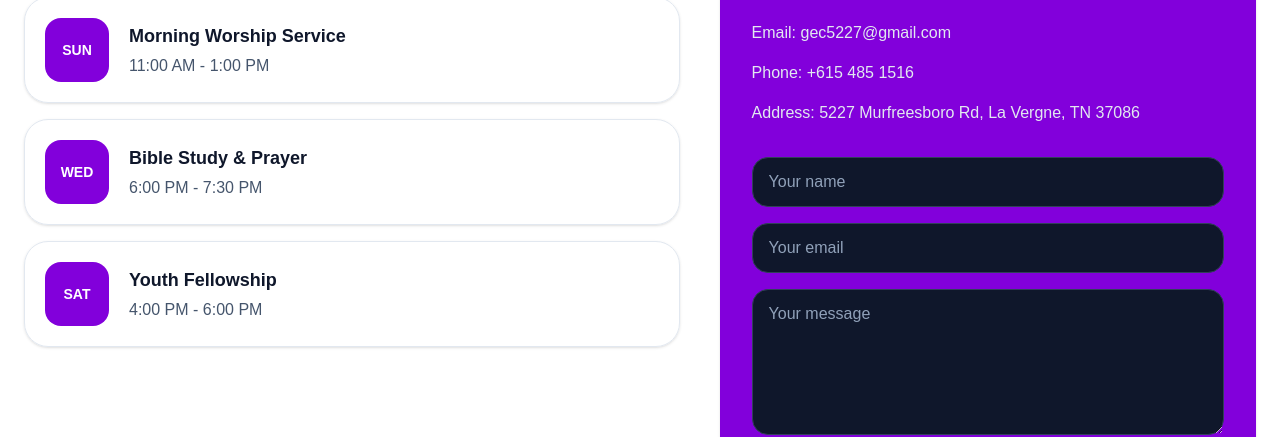
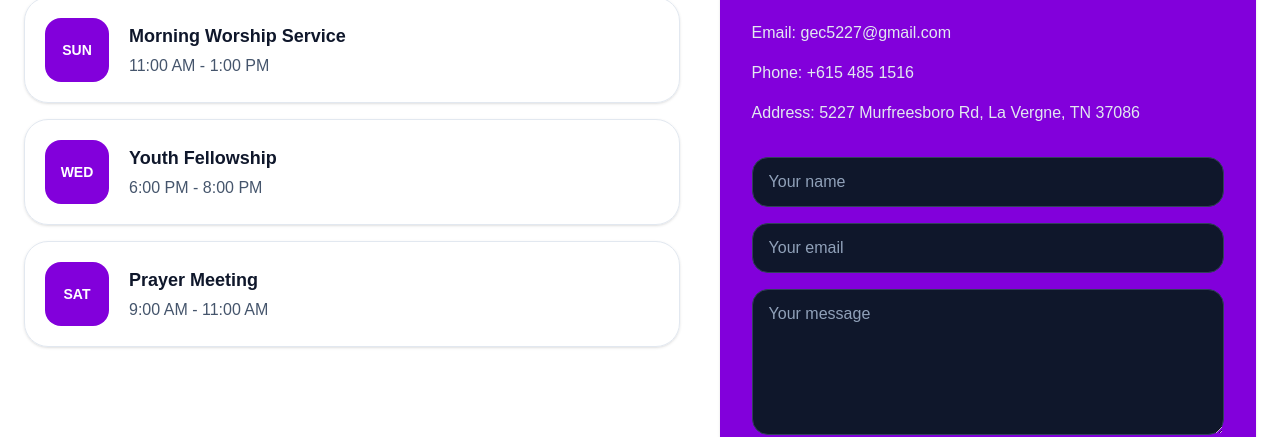
Before and after one commit to fassiliss/second-tsega-church-site, a Next.js app: page / in a window 1280 px wide. Shown: the part 2283-2720 px from the top of the page. Built offline with nearby package versions, Linux system fonts and the light colour scheme.

Commit message:
Update upcoming events schedule

```diff
--- a/app/page.tsx
+++ b/app/page.tsx
@@ -77,13 +77,13 @@ export default function Page() {
     },
     {
       day: "WED",
-      title: "Bible Study & Prayer",
-      time: "6:00 PM - 7:30 PM",
+      title: "Youth Fellowship",
+      time: "6:00 PM - 8:00 PM",
     },
     {
       day: "SAT",
-      title: "Youth Fellowship",
-      time: "4:00 PM - 6:00 PM",
+      title: "Prayer Meeting",
+      time: "9:00 AM - 11:00 AM",
     },
   ];
 
```
